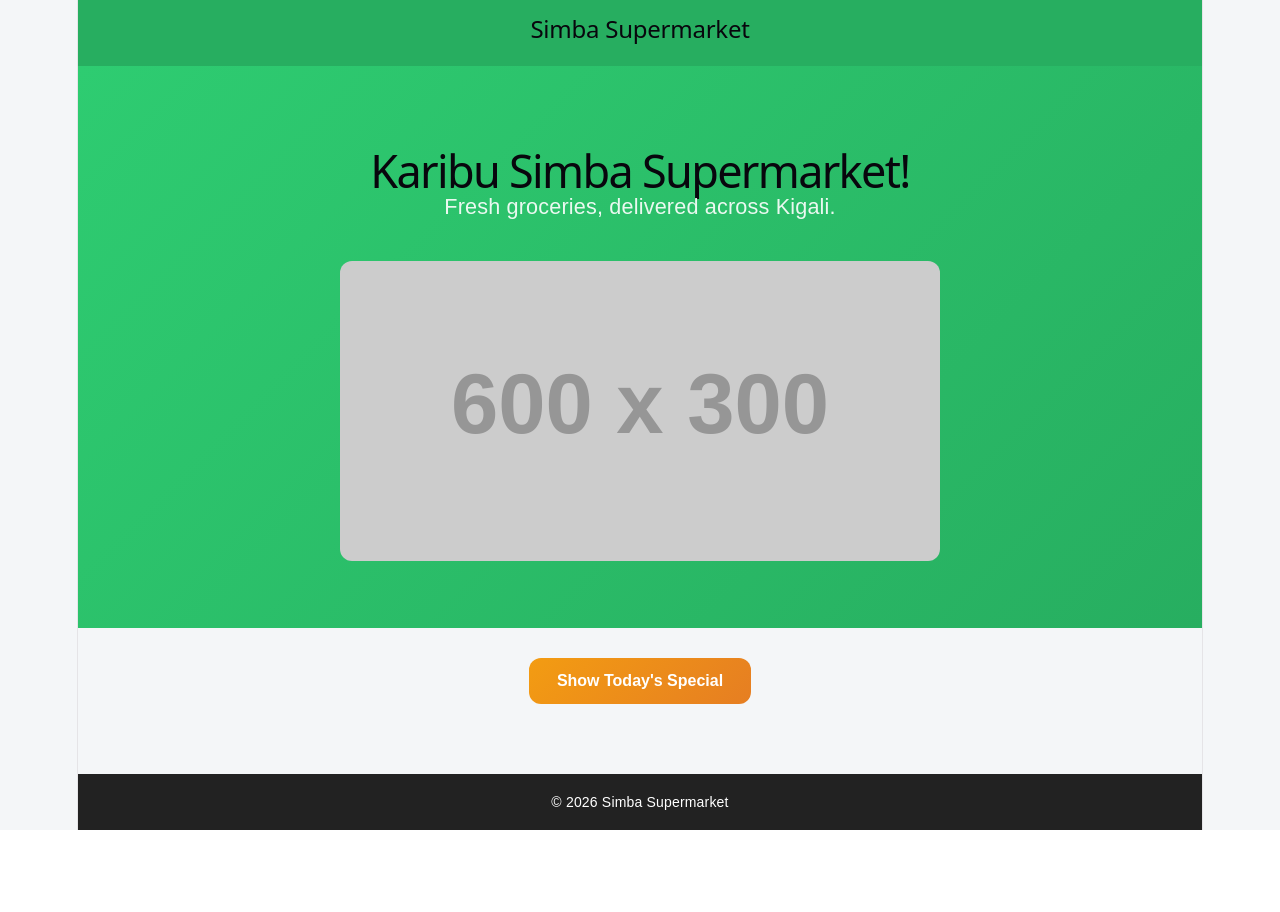
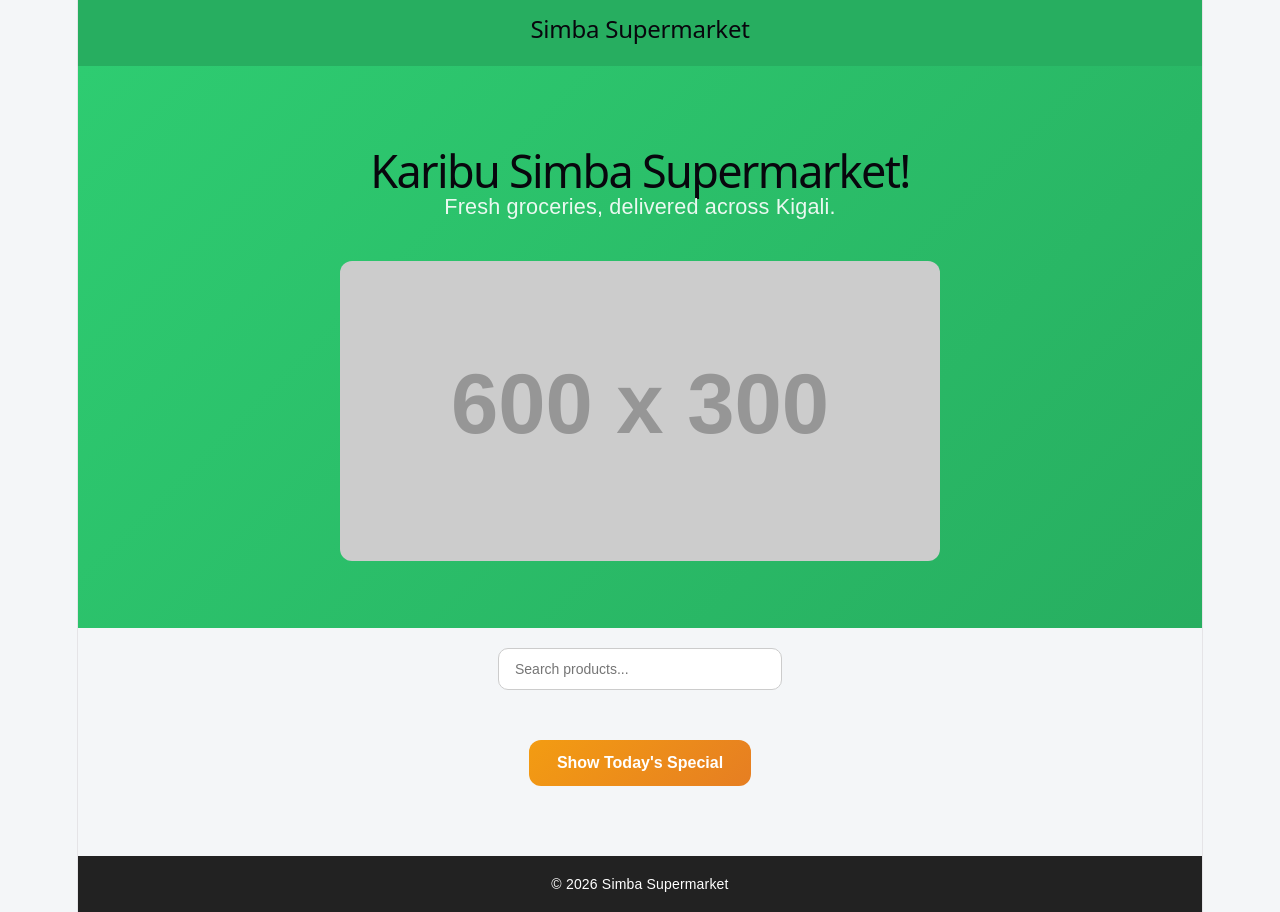
Before and after one commit to AlphaMugisha/react-app, a React (Vite) app: page / in a window 1280 px wide. Before the commit the page ends 830 px from the top, so only its background shows below. Built offline with nearby package versions, Linux system fonts and the light colour scheme.

Commit message:
search bar with lifted state

```diff
--- a/src/App.css
+++ b/src/App.css
@@ -131,3 +131,22 @@ footer {
 .add-btn:active {
   transform: scale(0.95);
 }
+.search-bar {
+  display: block;
+  margin: 20px auto;
+  padding: 12px 16px;
+  width: 250px;
+
+  border: 1px solid #ccc;
+  border-radius: 10px;
+
+  font-size: 14px;
+  outline: none;
+
+  transition: 0.2s ease;
+}
+
+.search-bar:focus {
+  border-color: #27ae60;
+  box-shadow: 0 0 8px rgba(39, 174, 96, 0.3);
+}
--- a/src/App.jsx
+++ b/src/App.jsx
@@ -3,20 +3,32 @@ import Header from "./components/Header";
 import Hero from "./components/Hero";
 import Footer from "./components/Footer";
 import ProductCard from "./components/ProductCard";
-import products from "./data/Products"; // ⚠️ lowercase
+import SearchBar from "./components/SearchBar";
+import products from "./data/Products";
 import "./App.css";
 
 function App() {
   const [showSpecial, setShowSpecial] = useState(false);
+  const [search, setSearch] = useState("");
 
   const handleAddToCart = (product) => {
     console.log("Added:", product.name);
   };
 
+  // 🔍 filter products (case-insensitive)
+  const filteredProducts = products.filter((p) =>
+    p.name.toLowerCase().includes(search.toLowerCase())
+  );
+
   return (
     <>
       <Header />
       <Hero />
+
+      <SearchBar
+        value={search}
+        onChange={(e) => setSearch(e.target.value)}
+      />
 
       <button
         className="special-btn"
@@ -27,7 +39,7 @@ function App() {
 
       {showSpecial && (
         <ProductCard
-          product={products[0]}
+          product={filteredProducts[0]}
           onAddToCart={handleAddToCart}
         />
       )}
--- /dev/null
+++ b/src/components/SearchBar.jsx
@@ -0,0 +1,13 @@
+function SearchBar({ value, onChange }) {
+  return (
+    <input
+      type="text"
+      placeholder="Search products..."
+      value={value}
+      onChange={onChange}
+      className="search-bar"
+    />
+  );
+}
+
+export default SearchBar;
```
